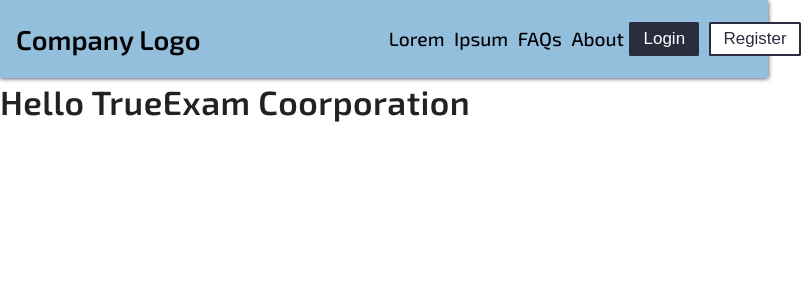
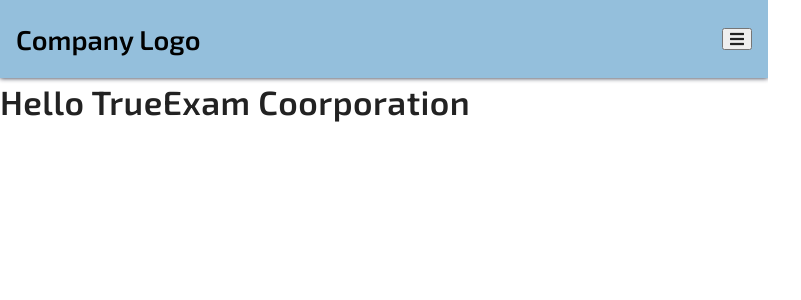
Before and after one commit to soorajarsn/True-exam, a React (Vite) app: page / in a window 768 px wide. Shown: the top 300 px of the page, 801 px wide, since content can reach past the window. Built offline with nearby package versions, Linux system fonts and the light colour scheme.

Commit message:
navbar complete

```diff
--- a/src/components/Navbar.js
+++ b/src/components/Navbar.js
@@ -1,24 +1,33 @@
 import React from "react";
-import { Link } from 'react-router-dom';
+import { Link } from "react-router-dom";
 
 function Navbar() {
-  console.log(Link);
+  function toggleNav(event) {
+    const button = event.currentTarget;
+    const id = button.getAttribute("data-target");
+    const hidden = document.querySelector(`#${id}`).getAttribute("aria-hidden");
+    hidden === "true" ? document.querySelector(`#${id}`).setAttribute("aria-hidden", false) : document.querySelector(`#${id}`).setAttribute("aria-hidden", true);
+    button.querySelector("i").classList.toggle("fa-times");
+  }
   return (
     <React.Fragment>
-      <div className="container nav-container">
-        <nav className="limit-width">
+      <div className="container nav-container flex">
+        <nav className="limit-width full-width">
           <ul className="flex justify-space-between">
             <li className="logo-container">
-              <Link to="/"><h3 className="smaller">Company Logo</h3></Link>
+              <Link to="/">
+                <h3 className="smaller">Company Logo</h3>
+              </Link>
             </li>
-            <li className="flex justify-space-between button-and-nav-links-container">
+            <li id="nav-hidden" className="button-and-nav-links-container" aria-hidden="true">
+              <div className="wrapper flex justify-space-between ">
                 <div className="nav-items-container">
                   <ul className="nav-items flex larger-font full-width justify-space-between">
                     <li className="sm-margin-left sm-margin-right">
-                        <Link to="/">Lorem</Link>
+                      <Link to="/">Courses</Link>
                     </li>
                     <li className="sm-margin-left sm-margin-right">
-                        <Link to="/">Ipsum</Link>
+                      <Link to="/">Instructors</Link>
                     </li>
                     <li className="sm-margin-left sm-margin-right">
                       <Link to="/">FAQs</Link>
@@ -28,14 +37,24 @@ function Navbar() {
                     </li>
                   </ul>
                 </div>
-              <div className="flex">
+                <div className="flex button-group">
                   <div className="button-container sm-margin-right">
-                      <button type="button" className="button-primary">Login</button>
+                    <button type="button" className="button-primary">
+                      Login
+                    </button>
                   </div>
                   <div className="button-container sm-margin-left">
-                      <button type="button" className="button-secondary">Register</button>
+                    <button type="button" className="button-secondary">
+                      Register
+                    </button>
                   </div>
                 </div>
+              </div>
+            </li>
+            <li className="lg-hidden">
+              <button type="button" data-target="nav-hidden" className="flex" onClick={toggleNav}>
+                <i className="fas fa-bars" />
+              </button>
             </li>
           </ul>
         </nav>
--- a/src/styles/theme.scss
+++ b/src/styles/theme.scss
@@ -195,8 +195,9 @@ p {
         background: $white;
         transform: scale(1.01);
         transition: transform .2s ease-in-out, background .2s ease-in-out;
+
         &:hover {
-            box-shadow:inset 0 -.1rem 1rem 0 $lightBlue;
+            box-shadow: inset 0 -.1rem 1rem 0 $lightBlue;
         }
     }
 
@@ -480,6 +481,8 @@ a {
 
     @media (min-width:1800px) {
         max-width: 1650px;
+        padding-left:0;
+        padding-right: 0;
     }
 }
 
@@ -491,14 +494,96 @@ a {
 .nav-container {
     box-shadow: 0 .09rem .3rem 0 $darkBlue;
     background: $opaqueBlue;
+    nav {
+        ul {
+            width: 100%;
+            .button-and-nav-links-container {
+                @media (min-width:1000px){
+                    width:70%;
+                    .wrapper{
+                        overflow: visible;
+                        .nav-items-container{
+                            position:relative;
+                            top:.3rem;
+                            width:50%;
+                        }
+                    }
+                }
 
-    nav {
-        .button-and-nav-links-container {
-            width: 50%;
+                @media (max-width:999px) {
+                    top: 4.7rem;
+                    right: 0rem;
+                    display: block;
+                    width: 30%;
+                    position: absolute;
+                    overflow-x: hidden;
+                    height: calc(100vh - 4.7rem);
+                    @media (max-width:500px){
+                        width:100%;
+                    }
+                    @media (min-width:700px){
+                        top:4.9rem;
+                        height:calc(100vh - 4.9rem);
+                    }
+                    @media (min-width:501px) and (max-width:800px){
+                        width:50%;
+                    }
+                    @media (min-width:801px){
+                        width:40%;
+                    }
+                    .wrapper {
+                        transform: translateX(100%);
+                        transition: transform .2s ease-in-out;
+                        background: $opaqueBlue;
+                        height: 100%;
+                        display: flex;
+                        flex-direction: column;
+                        justify-content: space-between;
+                    }
 
-            .nav-items-container {
-                @media (min-width:1000px) {
-                    width: 60%;
+                    &[aria-hidden="false"] {
+                        .wrapper {
+                            transform: translateX(0);
+                            visibility: visible;
+                            opacity: 1;
+                        }
+                    }
+
+                    .nav-items-container {
+                        width: 100%;
+
+                        .nav-items {
+                            display: block;
+
+                            li {
+                                padding: .8rem 1rem;
+                                box-shadow: inset 0 0 .1rem 0 $darkBlue;
+                                border-bottom: none;
+                                margin: 0;
+                            }
+                        }
+                    }
+
+                    .button-group {
+                        justify-content: space-between;
+                        flex-direction: column;
+                        padding: .2rem 0;
+                        width:100%;
+                        .button-container {
+                            width: calc(100% - 4px);
+                            padding: 0;
+                            margin: .1rem 0;
+                            border-radius: 1rem;
+
+                            &:last-child {
+                                margin-bottom: 0;
+                            }
+
+                            button {
+                                width: 100%;
+                            }
+                        }
+                    }
                 }
             }
         }
```
Lines whose indentation alone changed are shown as unchanged.
